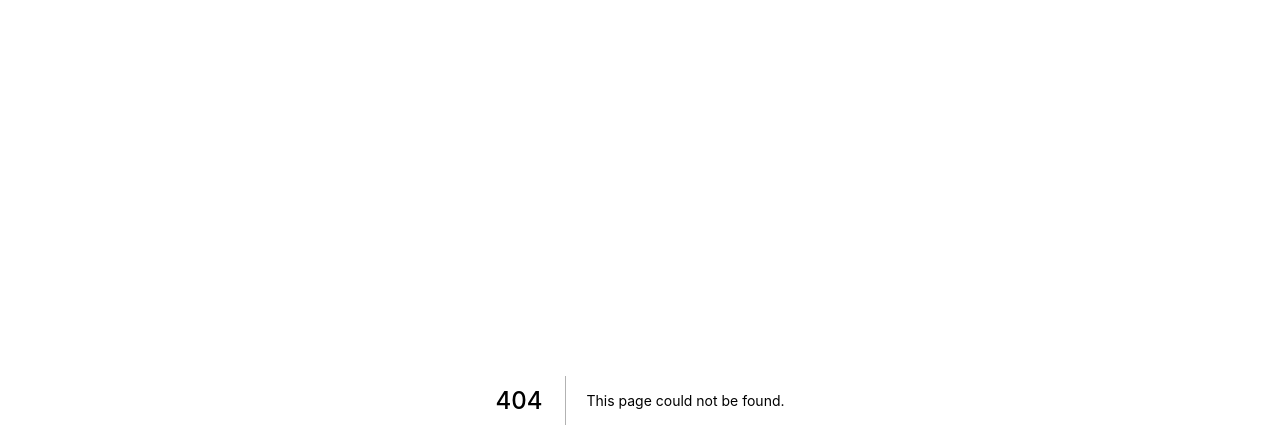
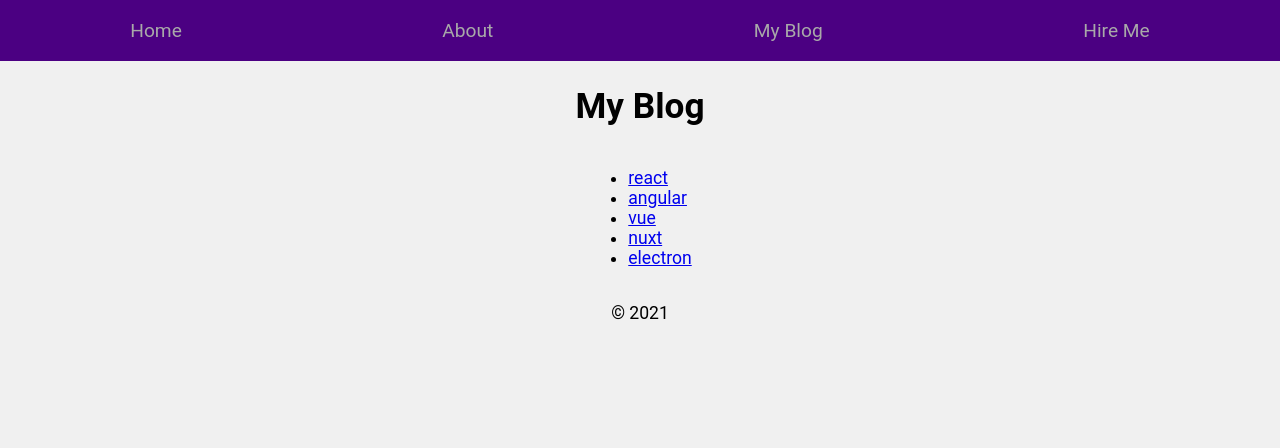
Before and after one commit to Fikrifire19/next-easy-learning, a Next.js app: page /blog in a window 1280 px wide. Before the commit this address had no page. Shown: the top 448 px of the page. Built offline with nearby package versions, Linux system fonts and the light colour scheme.

Commit message:
Adding blog & post page with dynamic pages

```diff
--- a/components/Layout.js
+++ b/components/Layout.js
@@ -20,6 +20,7 @@ export default ({ children, title}) => (
         <header>
             <Link href="/"><a>Home</a></Link>
             <Link href="/about"><a>About</a></Link>
+            <Link href="/blog"><a>My Blog</a></Link>
             <Link href="/hireme"><a>Hire Me</a></Link>
         </header>
 
--- /dev/null
+++ b/pages/blog.js
@@ -0,0 +1,22 @@
+import Layout from "../components/Layout";
+import Link from "next/link";
+
+const PostLink = ({title}) => (
+    <li>
+        <Link href={`/post?title=${title}`}>
+            <a>{title}</a>
+        </Link>
+    </li>
+)
+
+export default () => (
+    <Layout title="My Blog">
+        <ul>
+            <PostLink title="react" />
+            <PostLink title="angular" />
+            <PostLink title="vue" />
+            <PostLink title="nuxt" />
+            <PostLink title="electron" />
+        </ul>
+    </Layout>
+)
```
Also changed, not shown: pages/post.js (added, +23 -0 lines).
